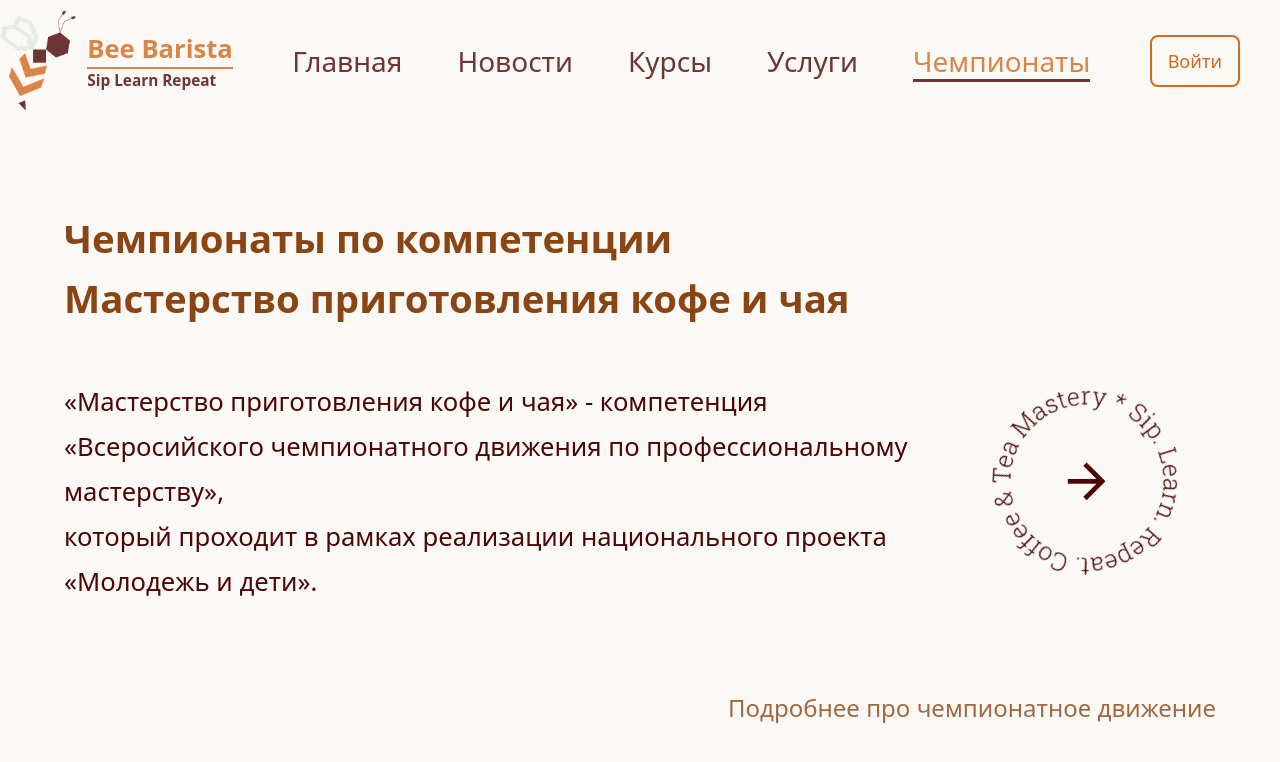
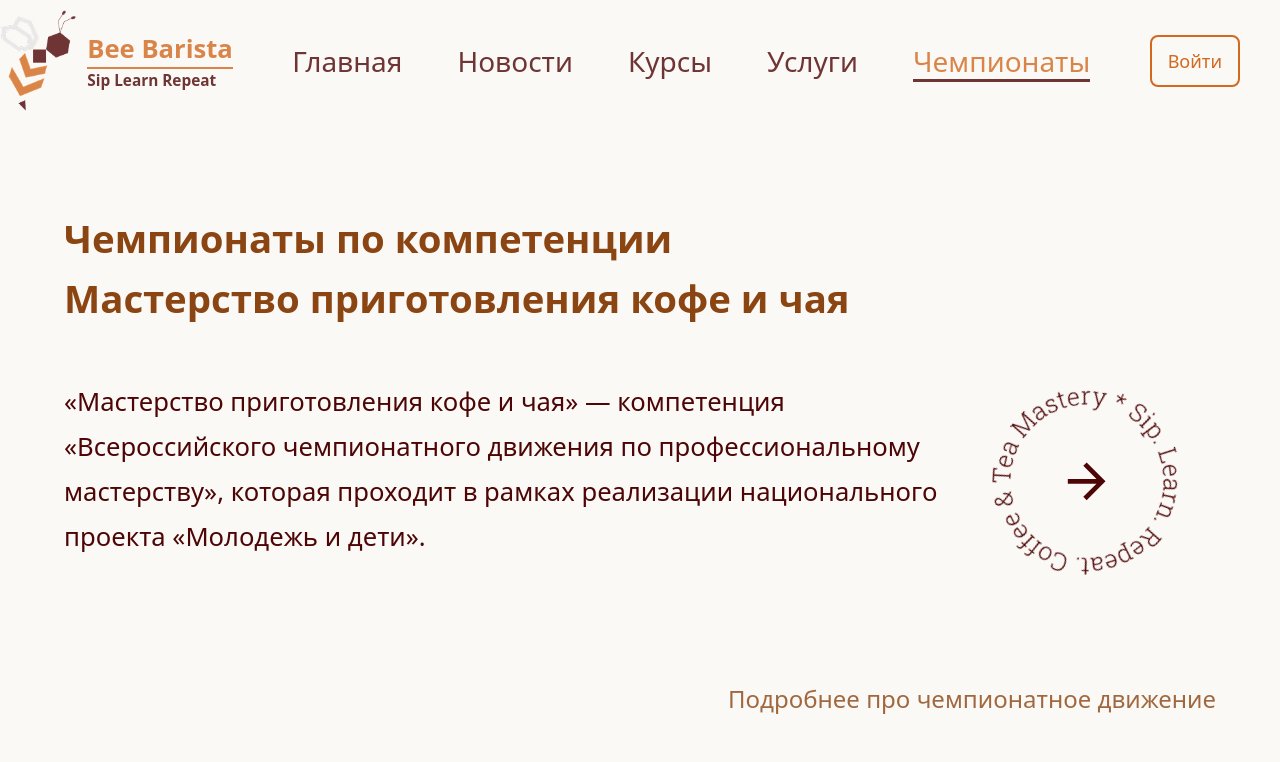
Before and after one commit to romkalan/Coffee-Tea-Mastery, a React (Vite) app: page /championships in a window 1280 px wide. Shown: the top 762 px of the page. Built offline with nearby package versions, Linux system fonts and the light colour scheme.

Commit message:
fix: remove br tags, fix typos in competition description text

```diff
--- a/src/components/AboutCompetition/AboutCompetition.tsx
+++ b/src/components/AboutCompetition/AboutCompetition.tsx
@@ -7,11 +7,7 @@ function AboutCompetition() {
         <div className={classNames(styles.root)}>
             <h1 className={classNames(styles.title)}>Чемпионаты по компетенции <br/>Мастерство приготовления кофе и чая</h1>
             <div className={classNames(styles.description)}>
-                <p>«Мастерство приготовления кофе и чая» - компетенция <br/>
-                    «Всеросийского чемпионатного движения по
-                    профессиональному мастерству», <br/>
-                    который проходит в рамках реализации национального проекта «Молодежь
-                    и дети».</p>
+                <p>«Мастерство приготовления кофе и чая» — компетенция «Всероссийского чемпионатного движения по профессиональному мастерству», которая проходит в рамках реализации национального проекта «Молодежь и дети».</p>
                 <div className={classNames(styles.disk)}><Disk/></div>
             </div>
             <a className={classNames(styles.link)} href={"https://pro.firpo.ru/"} target={"_blank"}>Подробнее про чемпионатное движение</a>
```
